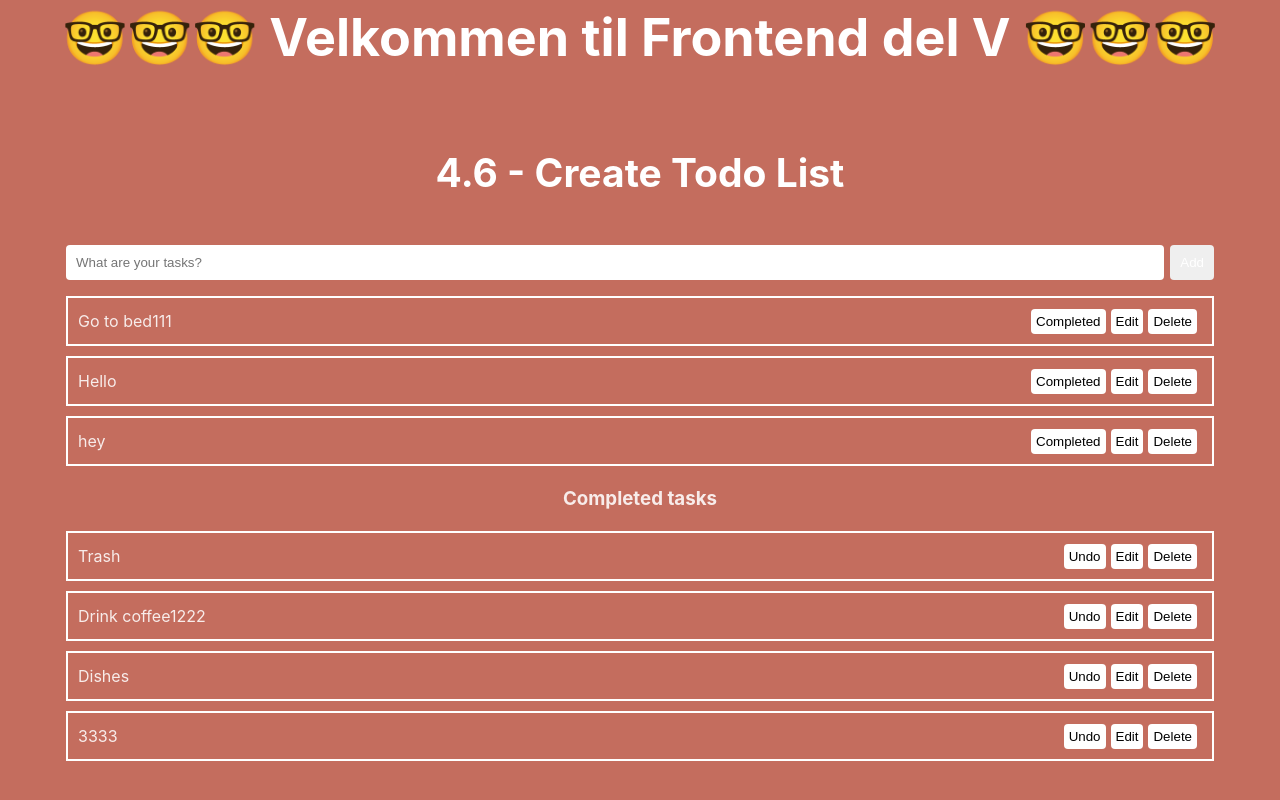
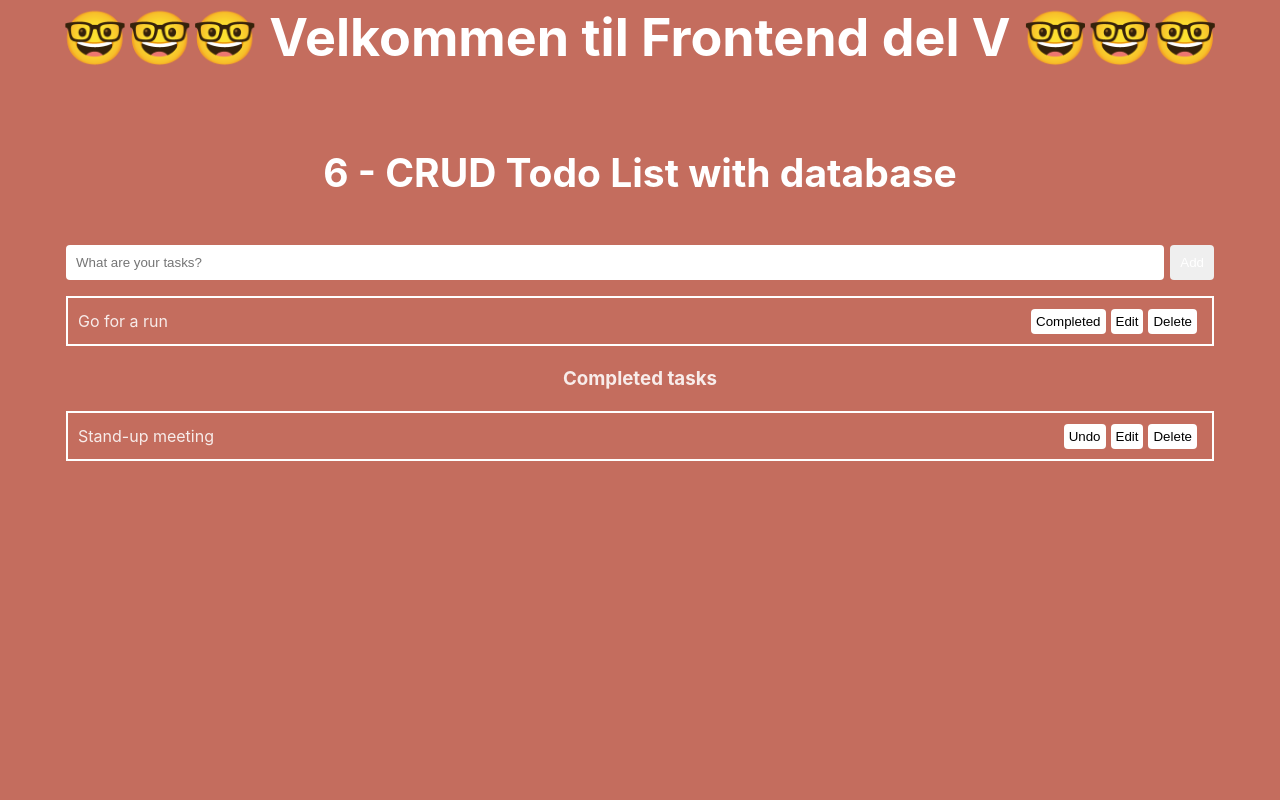
Before and after one commit to alejandrochacinortega/spk-frontend-workshop-react, a React (Vite) app: page / in a window 1280 px wide. Shown: the part 412-1212 px from the top of the page. After the commit the page ends 955 px from the top, so only its background shows below. Built offline with nearby package versions, Linux system fonts and the light colour scheme; data requests are answered from the project's data file.

Commit message:
demo end ready

```diff
--- a/db.json
+++ b/db.json
@@ -8,39 +8,14 @@
   },
   "todos": [
     {
-      "title": "Trash",
-      "completed": true,
-      "id": "1728907325392"
+      "title": "Go for a run ",
+      "completed": false,
+      "id": "1729060897236"
     },
     {
-      "title": "Go to bed111",
-      "completed": false,
-      "id": "1728907350052"
-    },
-    {
-      "title": "Drink coffee1222",
+      "title": "Stand-up meeting",
       "completed": true,
-      "id": "1729058295067"
-    },
-    {
-      "title": "Hello",
-      "completed": false,
-      "id": "1729058330328"
-    },
-    {
-      "title": "Dishes",
-      "completed": true,
-      "id": "1729058360702"
-    },
-    {
-      "id": "1729058413579",
-      "title": "hey",
-      "completed": false
-    },
-    {
-      "title": "3333",
-      "completed": true,
-      "id": "1729058566139"
+      "id": "1729060908279"
     }
   ]
 }
--- a/src/App.tsx
+++ b/src/App.tsx
@@ -6,7 +6,7 @@ import TodoList from './components/todoList/TodoList';
 const App: React.FC = () => {
   return (
     <div>
-      <Welcome demo="4.6 - Create Todo List" />
+      <Welcome demo="6 - CRUD Todo List with database" />
       <TodoList />
     </div>
   );
--- a/src/components/todoList/TodoList.tsx
+++ b/src/components/todoList/TodoList.tsx
@@ -143,7 +143,7 @@ const TodoList: React.FC = () => {
             </button>
             <button
               className="delete-button"
-              onClick={() => deleteTodo(todo.id)}
+              onClick={() => handleDelete(todo.id)}
             >
               <span>Delete</span>
             </button>
@@ -167,7 +167,7 @@ const TodoList: React.FC = () => {
       </div>
       <ul className="todo-list">{renderUncompletedTodos()}</ul>
 
-      <h3>Completed tasks</h3>
+      {todos.length > 0 && <h3>Completed tasks</h3>}
       <ul className="todo-list">{renderCompletedTodos()}</ul>
     </div>
   );
```
